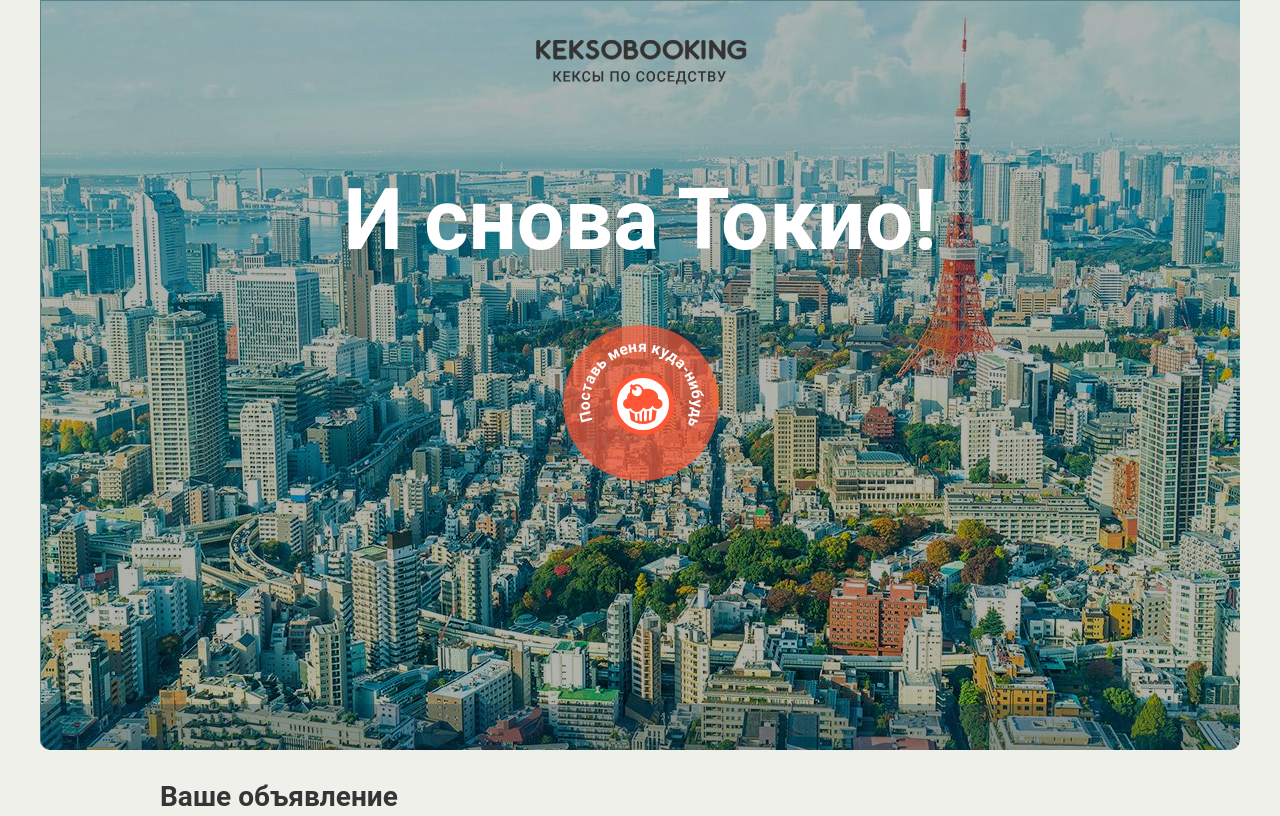
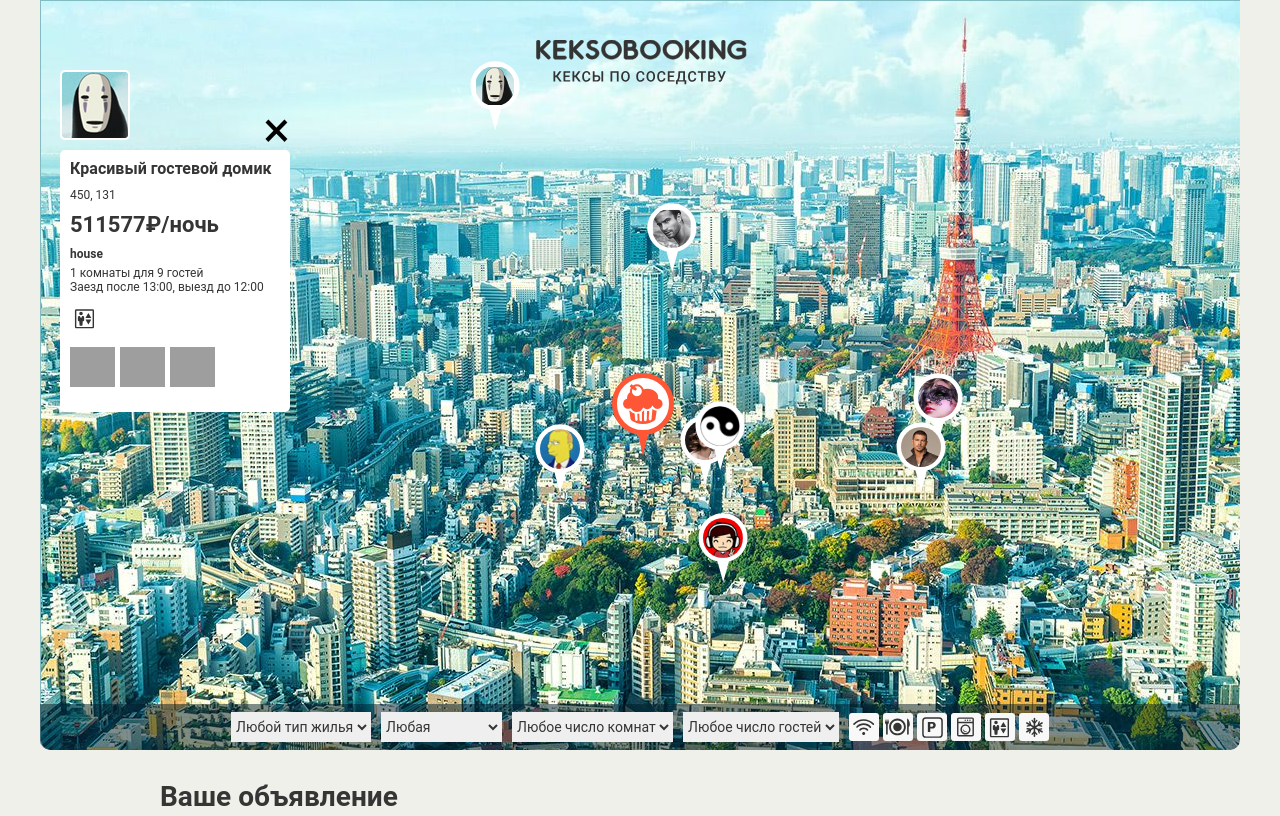
Before and after one commit to fluxet/424721-keksobooking, a website: page index.html in a window 1280 px wide. Shown: the top 816 px of the page. Drawn offline with Linux system fonts and the light colour scheme; grey boxes are pictures that could not be loaded; files whose address does not match are found by name.

Commit message:
тема 3, задача 3 v1

```diff
--- a/index.html
+++ b/index.html
@@ -265,5 +265,7 @@
     <button type="button" class="map__pin" style="left: 200px; top: 400px;"><img src="img/avatars/user07.png" width="40" height="40" draggable="false" alt="Метка объявления"></button>
   </template>
 
+	<script src="js/map.js"></script>
+
 </body>
 </html>
--- /dev/null
+++ b/js/map.js
@@ -0,0 +1,172 @@
+'use strict';
+
+var AVATAR_SRC = 'img/avatars/user0x.png';
+var TITLES = ['Большая уютная квартира', 'Маленькая неуютная квартира', 'Огромный прекрасный дворец', 'Маленький ужасный дворец', 'Красивый гостевой домик', 'Некрасивый негостеприимный домик', 'Уютное бунгало далеко от моря', 'Неуютное бунгало по колено в воде'];
+var PRICE_MIN = 1000;
+var PRICE_MAX = 1000000;
+var TYPES = ['palace', 'flat', 'house', 'bungalo'];
+var ROOMS_MIN = 1;
+var ROOMS_MAX = 5;
+var GUESTS_MAX = 10;
+var CHECK_TIME = ['12:00', '13:00', '14:00']
+var FEATURES = ['wifi', 'dishwasher', 'parking', 'washer', 'elevator', 'conditioner'];
+var PHOTOS = ['http://o0.github.io/assets/images/tokyo/hotel1.jpg', 'http://o0.github.io/assets/images/tokyo/hotel2.jpg', 'http://o0.github.io/assets/images/tokyo/hotel3.jpg'];
+var X_MIN = 300;
+var X_MAX = 900;
+var Y_MIN = 130;
+var Y_MAX = 630;
+var MARKER_WIDTH = 40;
+var MARKER_HEIGHT = 70;
+var ADVERT_NUMBER = 8;
+
+var getRandomValue = function (min, max) {
+  return Math.floor(Math.random() * (max + 1 - min)) + min;
+};
+
+var shuffleCopyArray = function (arrayOld) {
+  var arrayNew = [];
+  for (var i = 0; i < arrayOld.length; i++) {
+    arrayNew.push(arrayOld[i]);
+  }
+  for (i = 0; i < arrayNew.length; i++) {
+    var elementCopy = arrayNew[i];
+    var randomIndex = getRandomValue(0, arrayNew.length - 1);
+    arrayNew[i] = arrayNew[randomIndex];
+    arrayNew[randomIndex] = elementCopy;
+  }
+  return arrayNew;
+};
+
+var getAvatars = function () {
+  var avatars = [];
+  var arrFromStr = AVATAR_SRC.split('x');
+  for (var i = 0; i < ADVERT_NUMBER; i++) {
+    avatars[i] = arrFromStr[0] + (i + 1) + arrFromStr[1];
+  }
+  return avatars;
+};
+
+var getFeatures = function () {
+  var featuresRandom = shuffleCopyArray(FEATURES);
+  var randomLength = getRandomValue(0, FEATURES.length);
+  var features = [];
+  for (var i = 0; i < randomLength; i++) {
+    features[i] = featuresRandom[i];
+  }
+  return features;
+};
+
+var getType = function (string) {
+  var array = string.split(' ');
+  for (var i = 0; i < array.length; i++) {
+    if (array[i] === 'бунгало') {
+      return 'bungalo';
+    } else if (array[i] === 'домик') {
+      return 'house';
+    } else if (array[i] === 'квартира') {
+      return 'flat';
+    } else if (array[i] === 'дворец') {
+      return 'palace';
+    }
+  }
+};
+
+var getAdverts = function () {
+  var adverts = [];
+  var avatars = getAvatars();
+  var titles = shuffleCopyArray(TITLES);
+
+  for (var i = 0; i < ADVERT_NUMBER; i++) {
+    var titleAdv = titles[i];
+    var locationX = getRandomValue(X_MIN, X_MAX);
+    var locationY = getRandomValue(Y_MIN, Y_MAX);
+
+    var advert = {
+      author: {
+        avatar: avatars[i]
+      },
+      offer: {
+        title: titleAdv,
+        address: locationX + ', ' + locationY,
+        price: getRandomValue(PRICE_MIN, PRICE_MAX),
+        type: getType(titleAdv),
+        rooms: getRandomValue(ROOMS_MIN, ROOMS_MAX),
+        guests: getRandomValue(1, GUESTS_MAX),
+        checkin: CHECK_TIME[getRandomValue(0, CHECK_TIME.length - 1)],
+        checkout: CHECK_TIME[getRandomValue(0, CHECK_TIME.length - 1)],
+        features: getFeatures(),
+        description: '',
+        photos: shuffleCopyArray(PHOTOS)
+      },
+      location: {
+        x: locationX,
+        y: locationY
+      }
+    };
+    adverts[i] = advert;
+  }
+  return adverts;
+};
+
+var renderPin = function (advert) {
+  var pinElement = similarPinTemplate.cloneNode(true);
+
+  pinElement.style.left = advert.location.x - MARKER_WIDTH / 2 + 'px';
+  pinElement.style.top = advert.location.y - MARKER_HEIGHT + 'px';
+  pinElement.querySelector('img').src = advert.author.avatar;
+  pinElement.querySelector('img').alt = advert.offer.title;
+  return pinElement;
+};
+
+var renderAdv = function (advert) {
+  var advElement = similarAdvTemplate.cloneNode(true);
+
+  advElement.querySelector('.popup__title').textContent = advert.offer.title;
+  advElement.querySelector('.popup__text--address').textContent = advert.offer.address;
+  advElement.querySelector('.popup__text--price').textContent = advert.offer.price + '₽/ночь';
+  advElement.querySelector('.popup__type').textContent = advert.offer.type;
+  advElement.querySelector('.popup__text--capacity').textContent = advert.offer.rooms + ' комнаты для ' + advert.offer.guests + ' гостей';
+  advElement.querySelector('.popup__text--time').textContent = 'Заезд после ' + advert.offer.checkin + ', выезд до ' + advert.offer.checkout;
+  advElement.querySelector('.popup__description').textContent = advert.offer.description;
+  advElement.querySelector('.popup__avatar').src = advert.author.avatar;
+
+  var listElement = advElement.querySelectorAll('.popup__feature');
+  for (var i = 0; i < listElement.length; i++) {
+    listElement[i].style.display = 'none';
+  }
+  for (i = 0; i < advert.offer.features.length; i++) {
+    var featureClass = '.popup__feature--' + advert.offer.features[i];
+    advElement.querySelector(featureClass).style.display = '';
+  }
+
+  advElement.querySelector('.popup__photo').src = advert.offer.photos[0];
+  var imgContainer = advElement.querySelector('.popup__photos');
+  var imgMaster = advElement.querySelector('.popup__photo');
+  for (i = 1; i < advert.offer.photos.length; i++) {
+    var imgCopy = imgMaster.cloneNode();
+    imgCopy.src = advert.offer.photos[i];
+    imgContainer.appendChild(imgCopy);
+  }
+  return advElement;
+};
+
+var getFragment = function (adverts) {
+  var fragment = document.createDocumentFragment();
+  for (var i = 0; i < adverts.length; i++) {
+    fragment.appendChild(renderPin(adverts[i]));
+  }
+  fragment.appendChild(renderAdv(adverts[0]));
+  return fragment;
+};
+
+var initPage = function () {
+  var element = document.querySelector('.map');
+  element.classList.remove('map--faded');
+  return element
+};
+
+var map = initPage();
+var similarPinTemplate = document.querySelector('template').content.querySelector('.map__pin');
+var similarAdvTemplate = document.querySelector('template').content.querySelector('.map__card');
+var nextElement = map.querySelector('.map__filters-container');
+map.insertBefore(getFragment(getAdverts()), nextElement);
```
